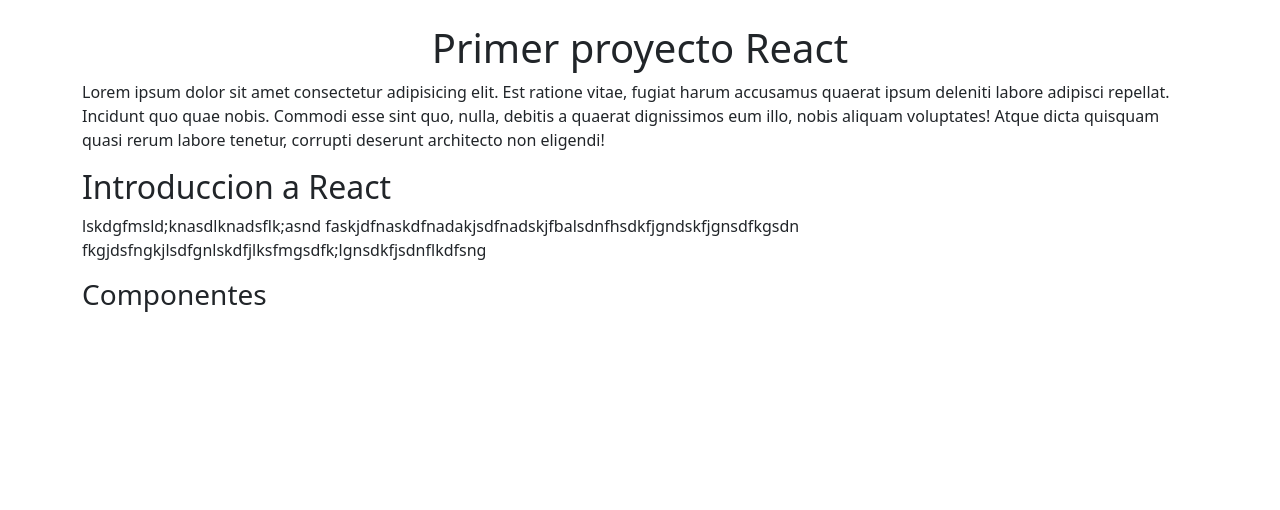
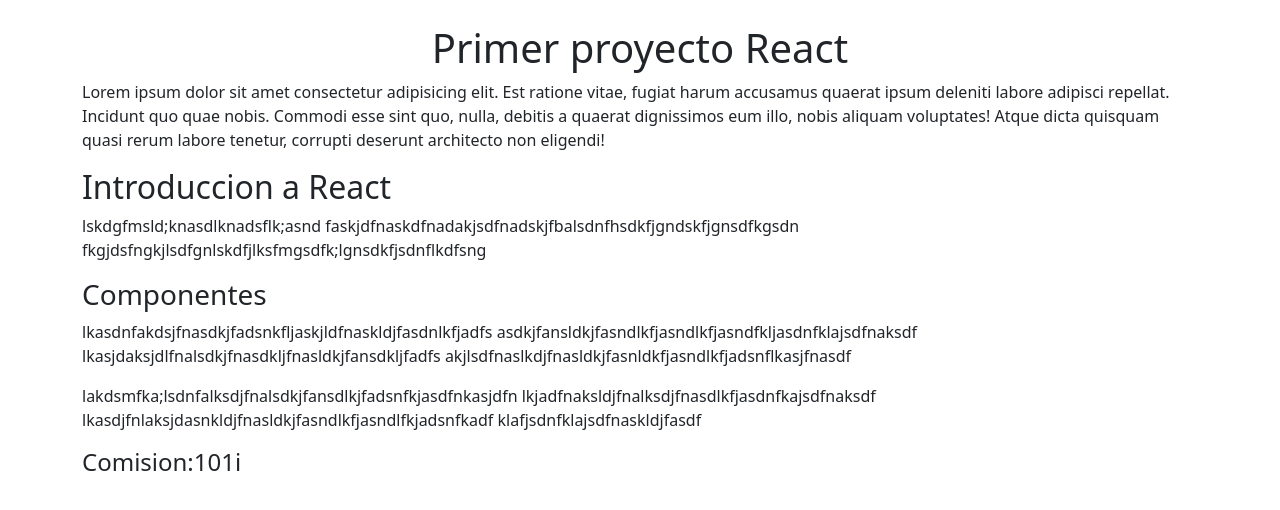
Before and after one commit to MauroConiglio/contador, a React (Vite) app: page / in a window 1280 px wide. Shown: the top 510 px of the page. Built offline with nearby package versions, Linux system fonts and the light colour scheme.

Commit message:
agregue un props

```diff
--- a/src/components/Informacion.jsx
+++ b/src/components/Informacion.jsx
@@ -12,7 +12,7 @@
                 faskjdfnaskdfnadakjsdfnadskjfbalsdnfhsdkfjgndskfjgnsdfkgsdn
                 fkgjdsfngkjlsdfgnlskdfjlksfmgsdfk;lgnsdkfjsdnflkdfsng
             </p>
-            <Teoria></Teoria>
+            <Teoria comision='101i'></Teoria>
         </section>
 
     );
--- a/src/components/Teoria.jsx
+++ b/src/components/Teoria.jsx
@@ -1,8 +1,19 @@
-const Teoria = () => {
+const Teoria = (props) => {
     return (
         <article>
             <h3>Componentes</h3>
-
+            <p>lkasdnfakdsjfnasdkjfadsnkfljaskjldfnaskldjfasdnlkfjadfs
+                asdkjfansldkjfasndlkfjasndlkfjasndfkljasdnfklajsdfnaksdf
+                lkasjdaksjdlfnalsdkjfnasdkljfnasldkjfansdkljfadfs
+                akjlsdfnaslkdjfnasldkjfasnldkfjasndlkfjadsnflkasjfnasdf
+            </p>
+            <p>
+                lakdsmfka;lsdnfalksdjfnalsdkjfansdlkjfadsnfkjasdfnkasjdfn
+                lkjadfnaksldjfnalksdjfnasdlkfjasdnfkajsdfnaksdf
+                lkasdjfnlaksjdasnkldjfnasldkjfasndlkfjasndlfkjadsnfkadf
+                klafjsdnfklajsdfnaskldjfasdf
+            </p>
+            <h4>Comision:{props.comision} </h4>
         </article>
     );
 };
```
